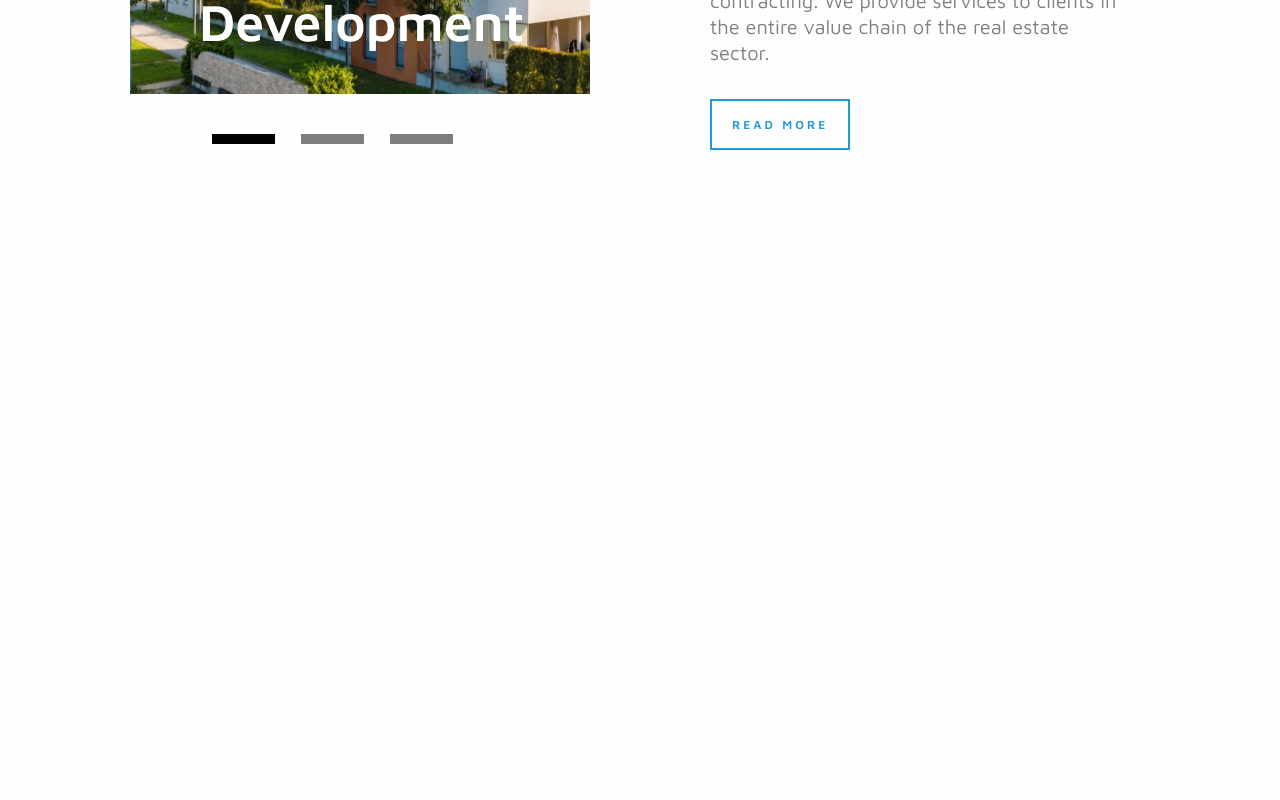
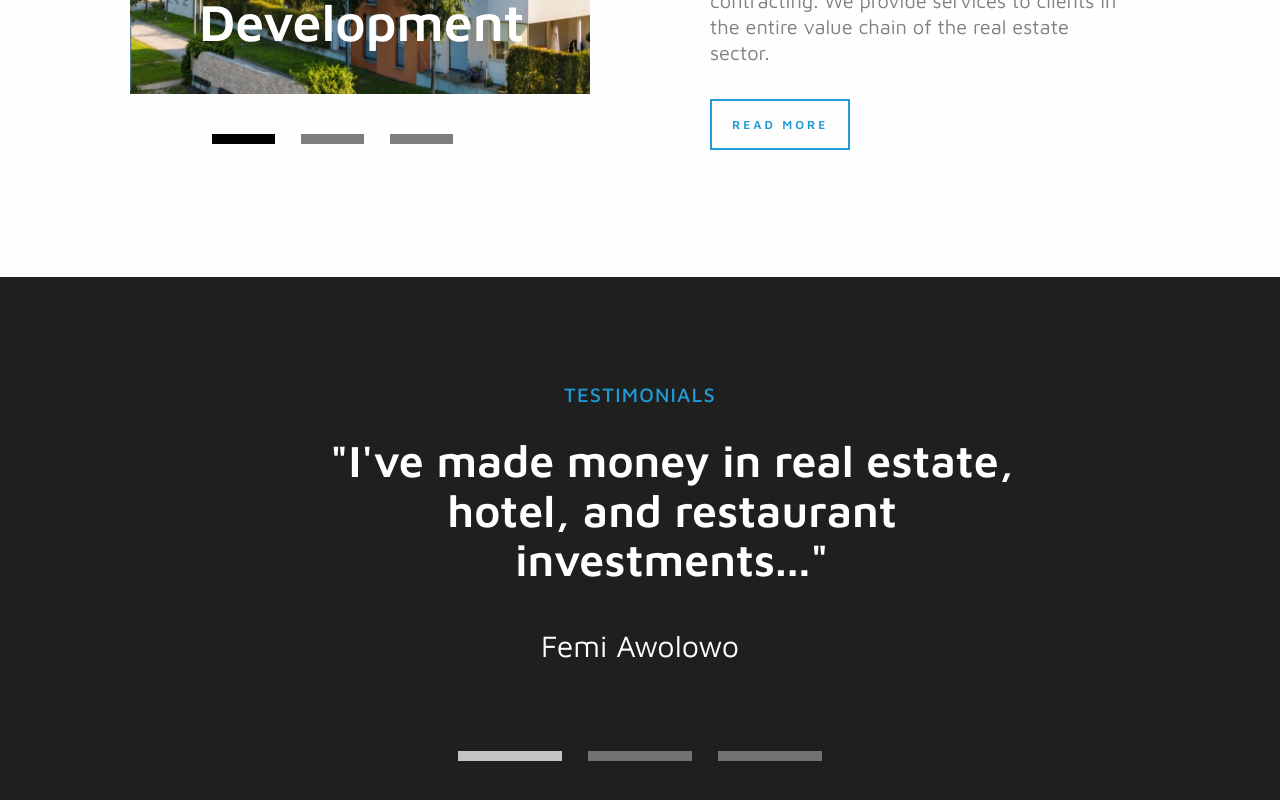
Before and after one commit to AnselemOdims/bst_consult, a React (Create React App) app: page / in a window 1280 px wide. Shown: the part 2623-3423 px from the top of the page. Before the commit the page ends 2900 px from the top, so only its background shows below. Built offline with nearby package versions, Linux system fonts and the light colour scheme.

Commit message:
Feat: complete the testimonials section

```diff
--- a/src/assets/styles/_carousel.scss
+++ b/src/assets/styles/_carousel.scss
@@ -24,9 +24,50 @@
                 h5 {
                     @include font-stack(normal, 600, 3.25rem, 3.1rem);
                     color: $white-color;
+                }
 
+            }
+
+            &.test-item {
+                .carousel-caption {
+                    position: relative;
+                    left: 25%;
+
+                    h5 {
+                        @include font-stack(normal, 600, 2.8rem, 3.1rem);
+
+                        color: $white-color;
+                        text-align: center;
+                        width: 55%;
+                        margin: 0;
+                    }
+
+                    p {
+                        @include font-stack(normal, 400, 1.9rem, 1.6rem);
+
+                        text-align: center;
+                        color: $white-color;
+                        width: 50%;
+                        margin: 3rem 0 2rem;
+                    }
                 }
             }
+        }
+    }
+
+    &.test-carousel {
+        width: 100%;
+        margin: 0 20px;
+
+        .carousel-indicators {
+            bottom: -19%;
+            right: 0;
+        }
+
+        &.carousel-dark .carousel-indicators [data-bs-target]{
+            background-color:  #C4C4C4;
+            width: 6.5rem;
+            margin: 0 0.8rem;
         }
     }
 }
@@ -38,3 +79,24 @@
         width: 50%;
     }
 }
+
+.testimonials {
+    @include display(column, center, center);
+
+    background: #1F1F20;
+    text-align: center;
+    padding: 103px 0 89px;
+
+    > div {
+        &:nth-of-type(1) {
+            h2 {
+                @include font-stack(normal, 500, 1.25rem, 30px);
+
+                letter-spacing: 1.2px;
+                margin: 0;
+                color: $primary-color-1;
+                margin-bottom: 26px;
+            }
+        }
+    }
+}
--- /dev/null
+++ b/src/components/Testimonials.tsx
@@ -0,0 +1,39 @@
+
+const Testimonials = () => {
+    return (
+        <section className="testimonials">
+            <div>
+                <h2>TESTIMONIALS</h2>
+            </div>
+            <div id="carouselExampleDark" className="carousel carousel-dark slide test-carousel" data-bs-ride="carousel">
+                <div className="carousel-indicators">
+                <button type="button" data-bs-target="#carouselExampleDark" data-bs-slide-to="0" className="active" aria-current="true" aria-label="Slide 1"></button>
+                <button type="button" data-bs-target="#carouselExampleDark" data-bs-slide-to="1" aria-label="Slide 2"></button>
+                <button type="button" data-bs-target="#carouselExampleDark" data-bs-slide-to="2" aria-label="Slide 3"></button>
+                </div>
+                <div className="carousel-inner">
+                    <div className="carousel-item test-item active" data-bs-interval="10000">
+                        <div className="carousel-caption d-none d-md-block ">
+                            <h5>"I've made money in real estate, hotel, and restaurant investments..."</h5>
+                            <p>Femi Awolowo</p>
+                        </div>
+                    </div>
+                    <div className="carousel-item test-item" data-bs-interval="2000">
+                        <div className="carousel-caption d-none d-md-block">
+                            <h5>"I've made money in real estate, hotel, and restaurant investments..."</h5>
+                            <p>Adamu Bulus</p>
+                        </div>
+                    </div>
+                    <div className="carousel-item test-item">
+                        <div className="carousel-caption d-none d-md-block">
+                            <h5>"I've made money in real estate, hotel, and restaurant investments..."</h5>
+                            <p>Chinedu Cambodia</p>
+                        </div>
+                    </div>
+                </div>
+            </div>
+        </section>
+     );
+}
+
+export default Testimonials;
--- a/src/pages/Home.tsx
+++ b/src/pages/Home.tsx
@@ -4,6 +4,7 @@ import Headline from '../components/Headline';
 import About from '../components/About';
 import Client from '../components/Clients';
 import Services from '../components/Services';
+import Testimonials from '../components/Testimonials';
 
 const Home = () => {
     return (
@@ -14,6 +15,7 @@ const Home = () => {
             <About />
             <Client />
             <Services />
+            <Testimonials />
         </main>
      );
 }
```
